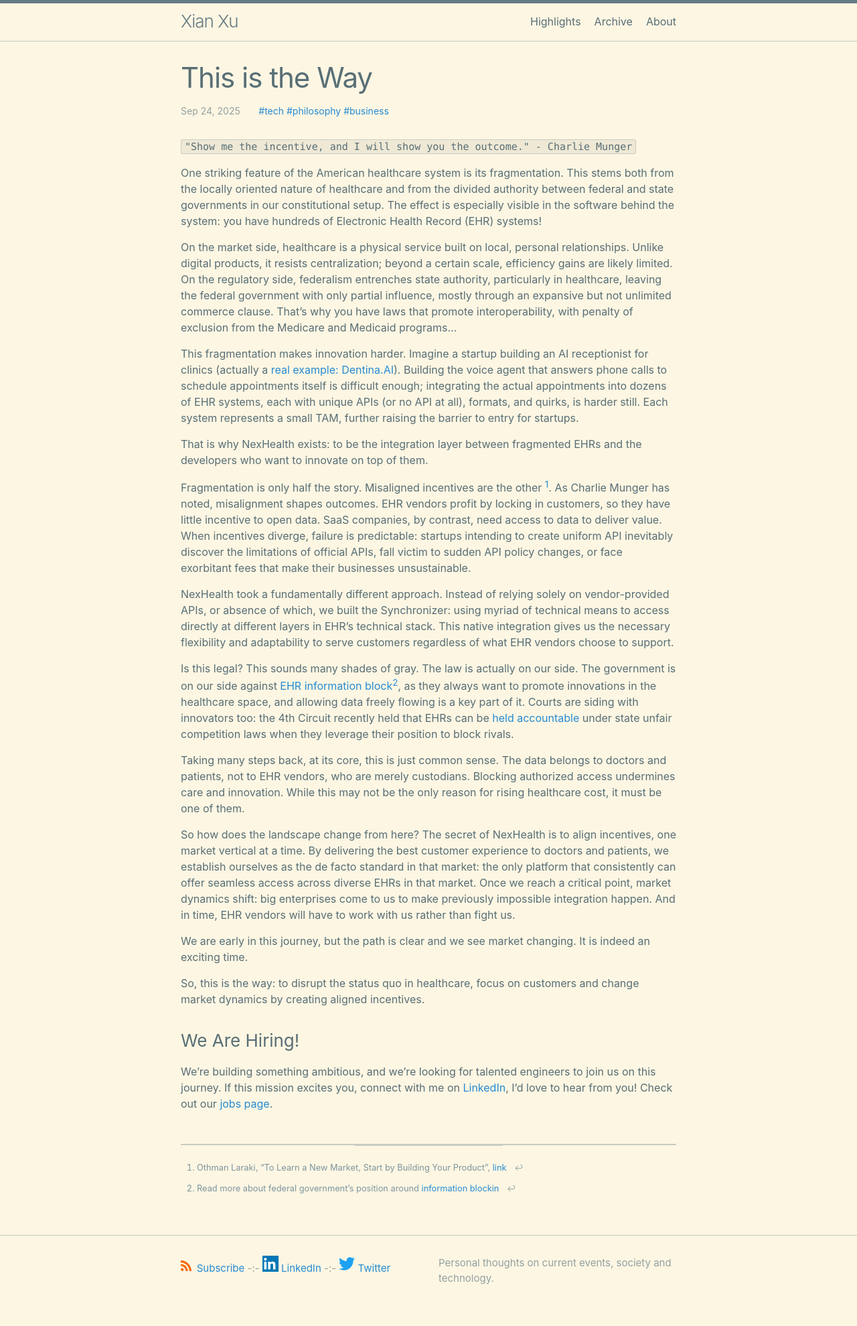
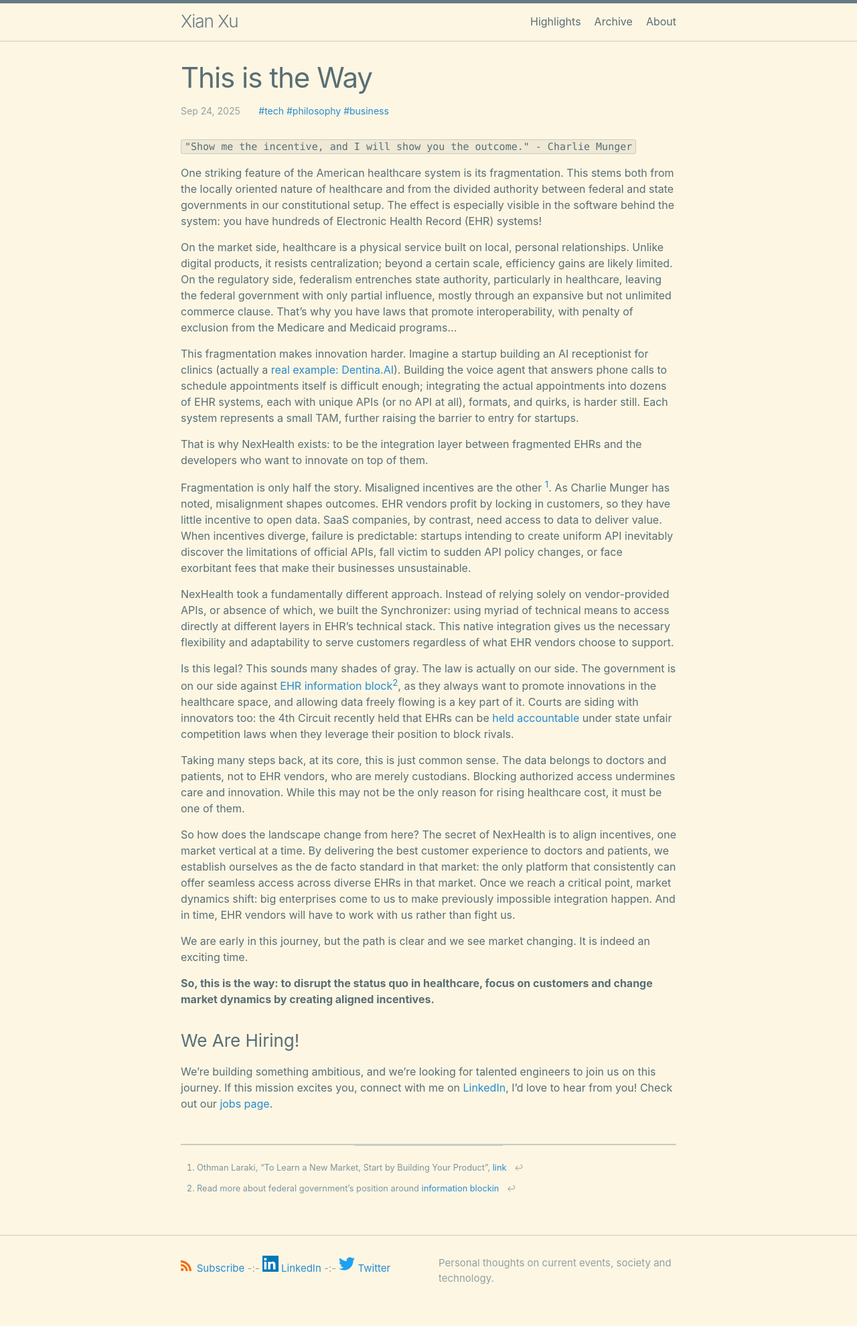
Before and after one commit to xianxu/xianxu.github.io, a Jekyll site: the page built from _posts/2025-06-25-this-is-the-way.markdown, in a window 1280 px wide. Shown: the whole page at 67% size. Built offline with Jekyll 4.4.1, drawn with Linux system fonts in a browser that asks for light colours.

Commit message:
Sync latest _posts from remote land

```diff
--- a/_posts/2025-06-25-this-is-the-way.markdown
+++ b/_posts/2025-06-25-this-is-the-way.markdown
@@ -28,7 +28,7 @@
 
 We are early in this journey, but the path is clear and we see market changing. It is indeed an exciting time.
 
-So, this is the way: to disrupt the status quo in healthcare, focus on customers and change market dynamics by creating aligned incentives.
+**So, this is the way: to disrupt the status quo in healthcare, focus on customers and change market dynamics by creating aligned incentives.**
 
 ### We Are Hiring!
 
```
